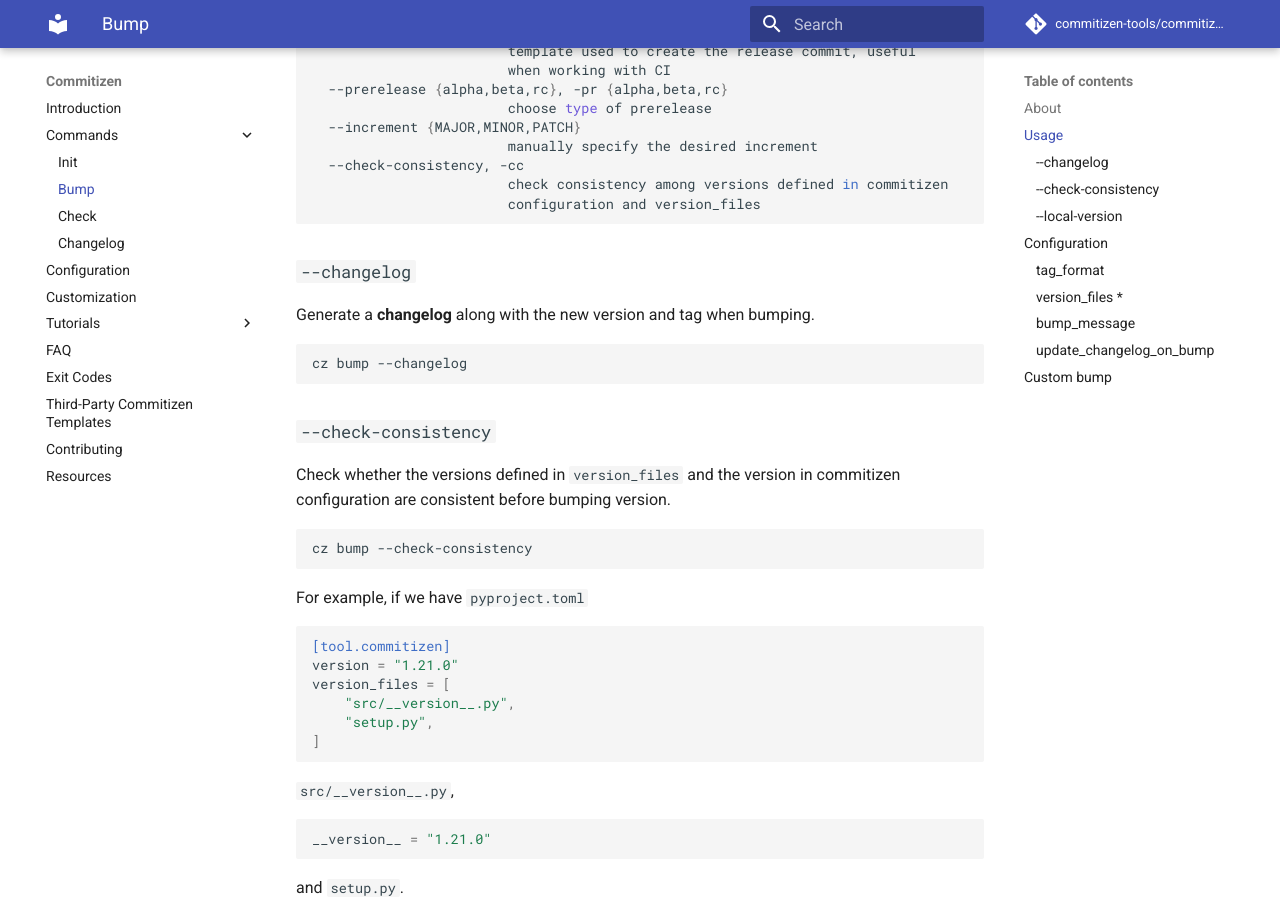
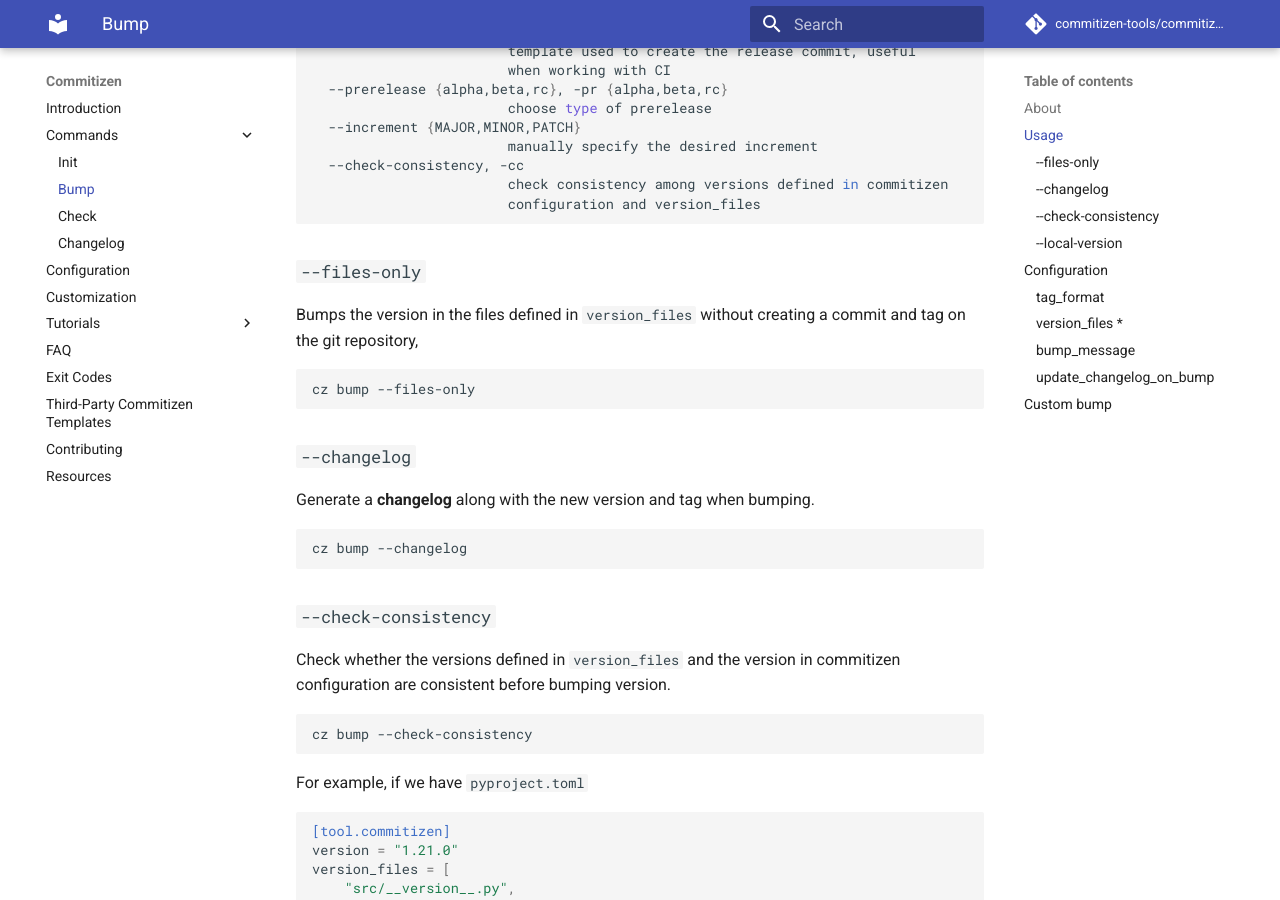
Before and after one commit to commitizen-tools/commitizen, an MkDocs documentation site: the page built from docs/bump.md, in a window 1280 px wide and 900 px high, scrolled down 2150 px. Built offline with MkDocs 1.6.1 and Material for MkDocs 9.7.7, drawn with Linux system fonts in a browser that asks for light colours; comment, search, counter and statistics services are not loaded.

Commit message:
docs(bump): add explanation for '--files-only' flag

````diff
--- a/docs/bump.md
+++ b/docs/bump.md
@@ -81,6 +81,14 @@
   --check-consistency, -cc
                         check consistency among versions defined in commitizen
                         configuration and version_files
+```
+
+### `--files-only`
+
+Bumps the version in the files defined in `version_files` without creating a commit and tag on the git repository,
+
+```bash
+cz bump --files-only
 ```
 
 ### `--changelog`
````
